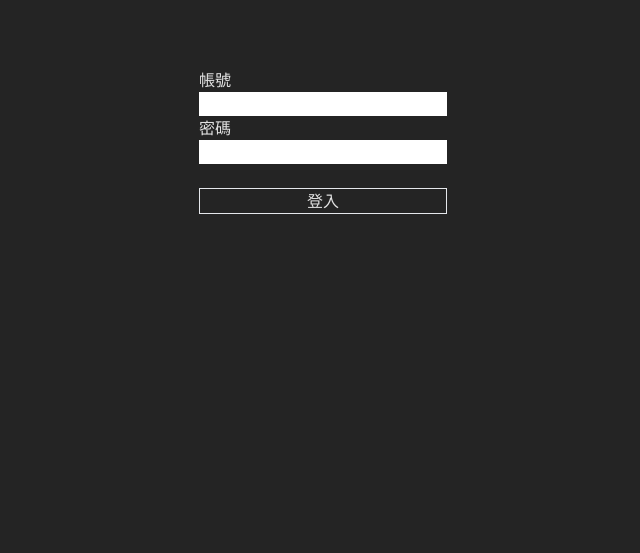
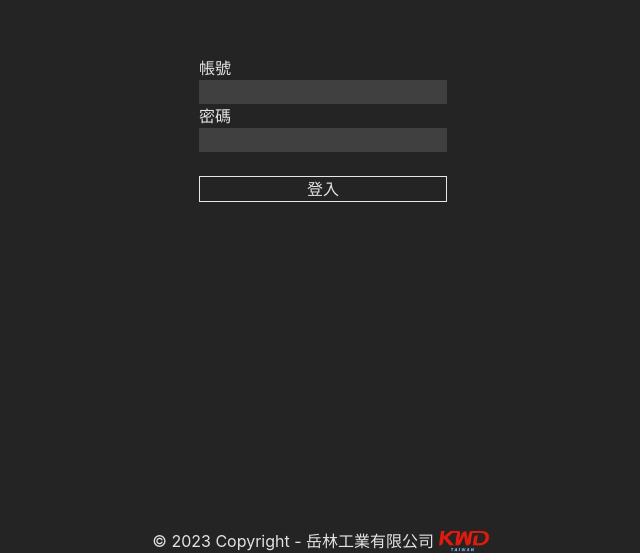
Before and after one commit to NhOuOiB/TUNGHO_F, a React (Vite) app: page / in a window 1280 px wide. Shown: the part 247-800 px from the top of the page, without its empty margins (317-957 px from the left). Built offline with nearby package versions, Linux system fonts and the light colour scheme; no server answers; the HTML template or start-up script is replaced by a standard one.

Commit message:
[feat] copyright

```diff
--- a/src/App.jsx
+++ b/src/App.jsx
@@ -4,6 +4,7 @@ import Lift from './page/Lift/Lift';
 import Login from './page/Login/Login';
 import Storage from './page/Storage/Storage';
 import { ToastContainer } from 'react-toastify';
+import CopyRight from './component/CopyRight';
 import { BrowserRouter, Routes, Route } from 'react-router-dom';
 
 function App() {
@@ -18,6 +19,7 @@ function App() {
           <Route path="/storage/*" element={<Storage />}></Route>
         </Routes>
       </BrowserRouter>
+        <CopyRight />
     </>
   );
 }
--- /dev/null
+++ b/src/component/CopyRight.jsx
@@ -0,0 +1,13 @@
+import moment from 'moment';
+import logo from '/src/assets/Logo-Taiwan.png';
+
+const CopyRight = () => {
+  return (
+    <div className="w-full flex justify-center items-end">
+      © {moment().year()} Copyright - 岳林工業有限公司
+      <img className='h-6' src={logo} alt="" />
+    </div>
+  );
+};
+
+export default CopyRight;
--- a/src/page/Hook/HookStatus.jsx
+++ b/src/page/Hook/HookStatus.jsx
@@ -119,14 +119,14 @@ const HookStatus = () => {
       <div className={`transition ${!ensure && 'opacity-0'}`}>
         <Ensure
           message={`是否確定重置${unit.unit}機組?`}
-          hint={'(將天鈎全部重新分配)'}
+          hint={'(天鈎配對將全部清除)'}
           ensure={ensure}
           setEnsure={setEnsure}
           from={'hooks'}
           unit={unit.unit}
         />
       </div>
-      <div className="px-5 pt-10">
+      <div className="px-5 pt-10 w-full h-[calc(100%-72px)]">
         <div className="flex">
           {unitData.map((v, i) => {
             return (
@@ -262,7 +262,7 @@ const HookStatus = () => {
                         <div className="w-full">
                           <div className="grid grid-cols-5 text-2xl">
                             <div>群組</div>
-                            <div>勾號</div>
+                            <div>鈎號</div>
                             <div>升降機</div>
                             <div>儲存槽</div>
                             <div>材料名稱</div>
@@ -300,7 +300,7 @@ const HookStatus = () => {
                       <thead>
                         <tr>
                           <th>群組</th>
-                          <th>勾號</th>
+                          <th>鈎號</th>
                           <th>升降機</th>
                           <th>儲存槽</th>
                           <th>材料名稱</th>
--- a/src/page/Hook/SetHook.jsx
+++ b/src/page/Hook/SetHook.jsx
@@ -354,7 +354,7 @@ const SetHook = () => {
           from={'group'}
         />
       </div>
-      <div className="px-5 py-10">
+      <div className="px-5 py-10 w-full h-[calc(100%-72px)]">
         <div className={`flex  transition ${unitData.length === 0 && 'opacity-0'}`}>
           {unitData.map((v, i) => {
             return (
--- a/src/page/Lift/SetLift.jsx
+++ b/src/page/Lift/SetLift.jsx
@@ -63,7 +63,7 @@ const SetLift = () => {
   }, [unit.unit, lift]);
 
   return (
-    <div className="px-5 py-10 mb-5">
+    <div className="px-5 py-10 w-full h-[calc(100%-72px)]">
       <div className={`absolute right-4 top-16 flex transition ${!unit.unit && 'opacity-0'} `}>
         <div
           className={`py-4 gap-2 w-fit px-10 me-2 rounded bg-gray-500 transition ${
@@ -82,7 +82,7 @@ const SetLift = () => {
             <div className="w-2 h-2 rounded-sm bg-red-500"></div>
             <div>停用中</div>
           </div>
-          <div className='w-32 mt-5 text-sm'>只有閒置中的升降機可以停用</div>
+          <div className="w-32 mt-5 text-sm">只有閒置中的升降機可以停用</div>
         </div>
         <svg
           xmlns="http://www.w3.org/2000/svg"
@@ -130,7 +130,7 @@ const SetLift = () => {
         }`}
       >
         <div className="p-5">
-          <div className='text-left text-5xl font-bold mb-10 ms-2'>升降機</div>
+          <div className="text-left text-5xl font-bold mb-10 ms-2">升降機</div>
           {liftData.length == 0 ? (
             <div>此群組無升降機</div>
           ) : (
--- a/src/page/Login/Login.jsx
+++ b/src/page/Login/Login.jsx
@@ -44,7 +44,7 @@ const Login = () => {
   }
 
   return (
-    <div className="w-full h-full flex flex-col justify-center items-center">
+    <div className="w-full h-[calc(100%-24px)] flex flex-col justify-center items-center">
       <div>
         <div>
           <p className="text-left">帳號</p>
@@ -55,6 +55,7 @@ const Login = () => {
             name="account"
             required
             onChange={handleChange}
+            className=' bg-neutral-700'
           />
         </div>
         <div>
@@ -69,6 +70,7 @@ const Login = () => {
                 handleLogin(e);
               }
             }}
+            className=' bg-neutral-700'
           />
         </div>
         <div className="my-6 border cursor-pointer" onClick={handleLogin}>
--- a/src/page/Storage/SetStorage.jsx
+++ b/src/page/Storage/SetStorage.jsx
@@ -62,7 +62,7 @@ const SetStorage = () => {
     })();
   }, [unit.unit, storage]);
   return (
-    <div className="px-5 py-10 mb-5">
+    <div className="px-5 py-10 w-full h-[calc(100%-72px)]">
       <div className={`absolute right-4 top-16 flex transition ${!unit.unit && 'opacity-0'} `}>
         <div
           className={`py-4 gap-2 w-fit px-10 me-2 rounded bg-gray-500 transition ${
```
Also changed, not shown: src/assets/Logo-Taiwan.png (added).
